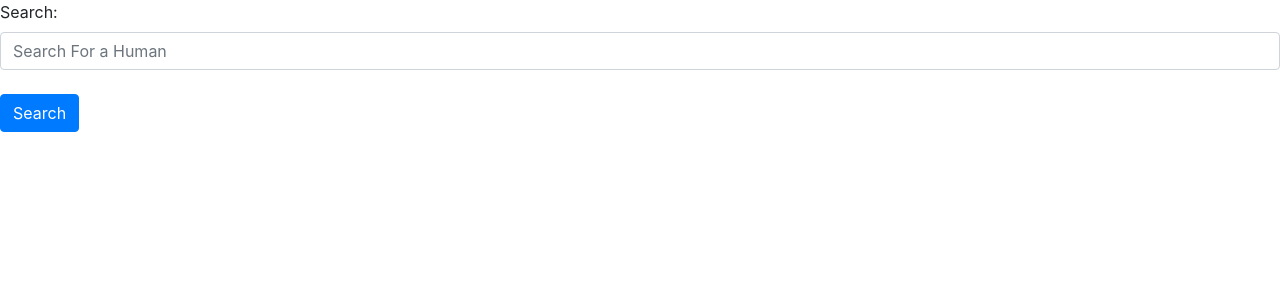
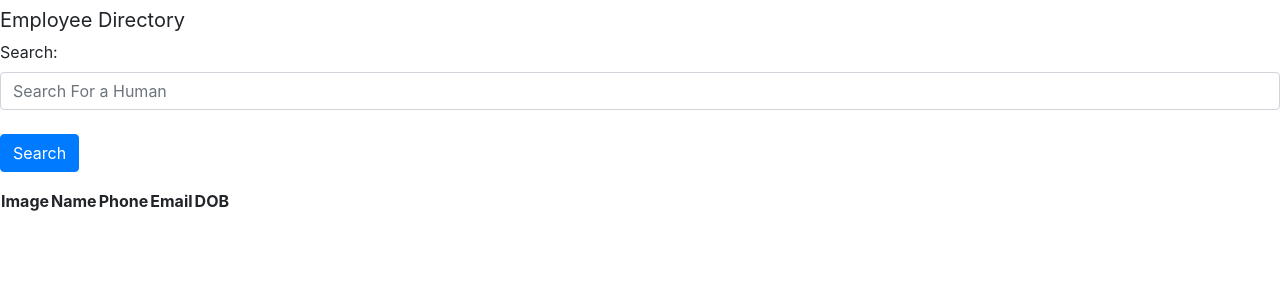
Before and after one commit to uchrissd/react-employee-directory, a React (Create React App) app: page / in a window 1280 px wide. Shown: the top 300 px of the page. Built offline with nearby package versions, Linux system fonts and the light colour scheme; no server answers.

Commit message:
added commenting to explain component rendering

```diff
--- a/src/components/DataBody/index.js
+++ b/src/components/DataBody/index.js
@@ -0,0 +1,9 @@
+import React from "react";
+
+const DataBody = props => {
+  const employeeDob = dob => {
+    let birthday = dob;
+  };
+};
+
+export default DataBody;
--- a/src/components/DataTable/index.js
+++ b/src/components/DataTable/index.js
@@ -0,0 +1,20 @@
+import React from "react";
+import DataBody from "../DataBody/index";
+
+const EmployeeTable = props => {
+  return (
+    <table>
+      <thead>
+        <tr>
+          <th scope="col">Image</th>
+          <th scope="col">Name</th>
+          <th scope="col">Phone</th>
+          <th scope="col">Email</th>
+          <th scope="col">DOB </th>
+        </tr>
+      </thead>
+    </table>
+  );
+};
+
+export default EmployeeTable;
--- a/src/components/Main/index.js
+++ b/src/components/Main/index.js
@@ -1,7 +1,8 @@
+//Import REACT requirements and componenets
 import React, { Component } from "react";
 import DataArea from "../DataArea/index";
 import DataBody from "../DataBody/index";
-import DataTable from "../DataTable/index";
+import EmployeeTable from "../DataTable/index";
 import Nav from "../Nav/index";
 import Header from "../Header/index";
 import SearchBox from "../SearchBox/index";
@@ -38,10 +39,12 @@ class MainContainer extends Component {
     console.log(this.state.employeeSearch);
   };
 
+  // Render compoments to the DOM here
   render() {
     return (
       <div>
         <Header />
+        <EmployeeTable />
       </div>
     );
   }
--- a/src/components/Nav/index.js
+++ b/src/components/Nav/index.js
@@ -4,6 +4,7 @@ import SearchBox from "../SearchBox/index";
 function Nav(props) {
   return (
     <nav>
+      <a className="navbar-brand">Employee Directory</a>
       <SearchBox />
     </nav>
   );
```
